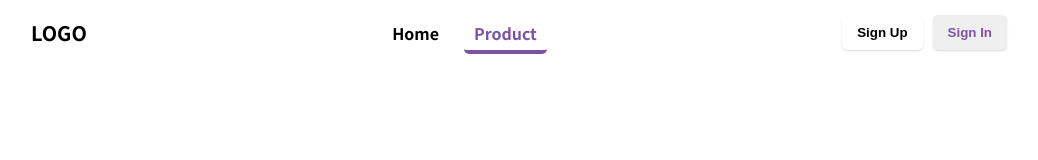
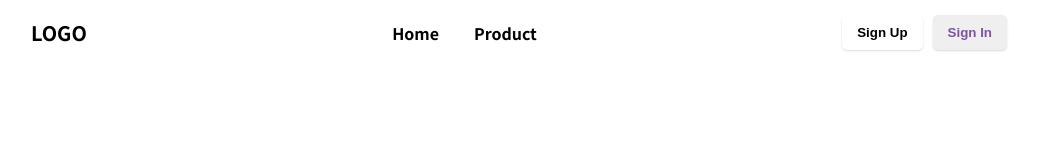
Before and after one commit to Std-Victor/app__03.2.0, a React (Create React App) app: page /product/1 in a window 1280 px wide. Shown: the top 160 px of the page, without its empty margins (121-1159 px from the left). Built offline with nearby package versions, Linux system fonts and the light colour scheme.

Commit message:
update app fot gh-pages

```diff
--- a/src/components/Main-Header/Main-Header.js
+++ b/src/components/Main-Header/Main-Header.js
@@ -5,14 +5,14 @@ export default function MainHeader() {
   return (
     <nav className={style.navbar}>
       <div className={style.logo}>
-        <Link to="/">LOGO</Link>
+        <Link to="/app__03/">LOGO</Link>
       </div>
       <div className={style.nav__links}>
         <ul>
           <li>
             <NavLink
               className={(data) => (data.isActive ? style.active : "")}
-              to="/home"
+              to="/app__03/home"
             >
               Home
             </NavLink>
@@ -20,7 +20,7 @@ export default function MainHeader() {
           <li>
             <NavLink
               className={(data) => (data.isActive ? style.active : "")}
-              to="/product"
+              to="/app__03/product"
             >
               Product
             </NavLink>
```
